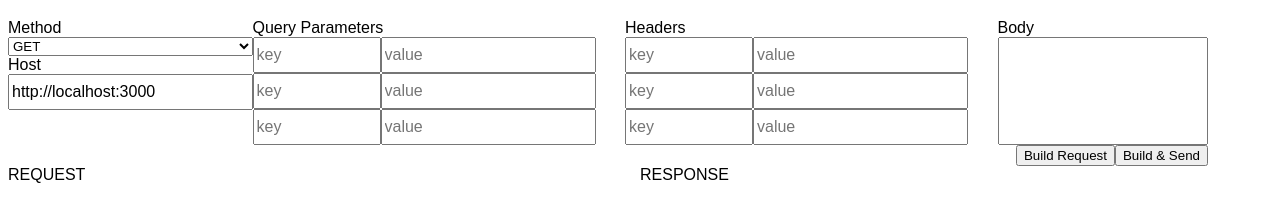
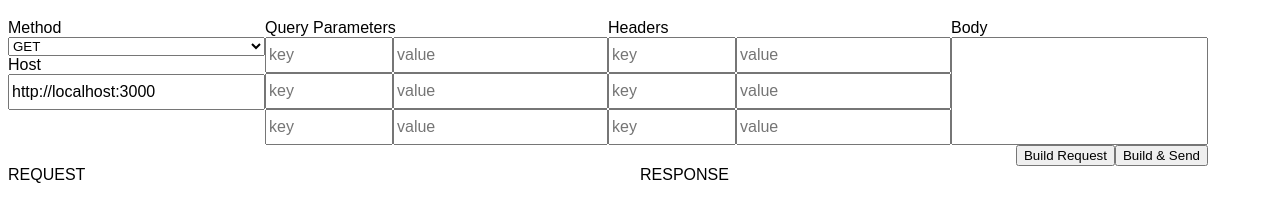
Before and after one commit to HJBowers/postalicious, a website: page public/index.html in a window 1280 px wide. Shown: the part 61-282 px from the top of the page. Drawn offline with nearby package versions, Linux system fonts and the light colour scheme.

Commit message:
Small change to width of the form containers

```diff
--- a/public/css/styles.css
+++ b/public/css/styles.css
@@ -25,8 +25,7 @@ body {
 }
 
 .form-child {
-  margin: 0px 0px 0px 0px;
-  flex-grow: 1;
+  width: 50%;
 }
 
 .method-host {
```
